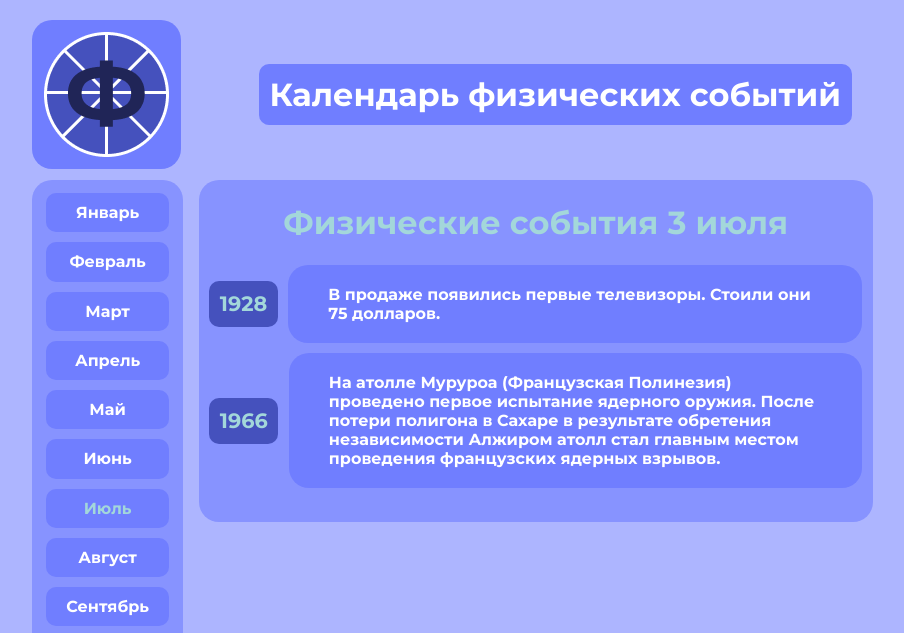
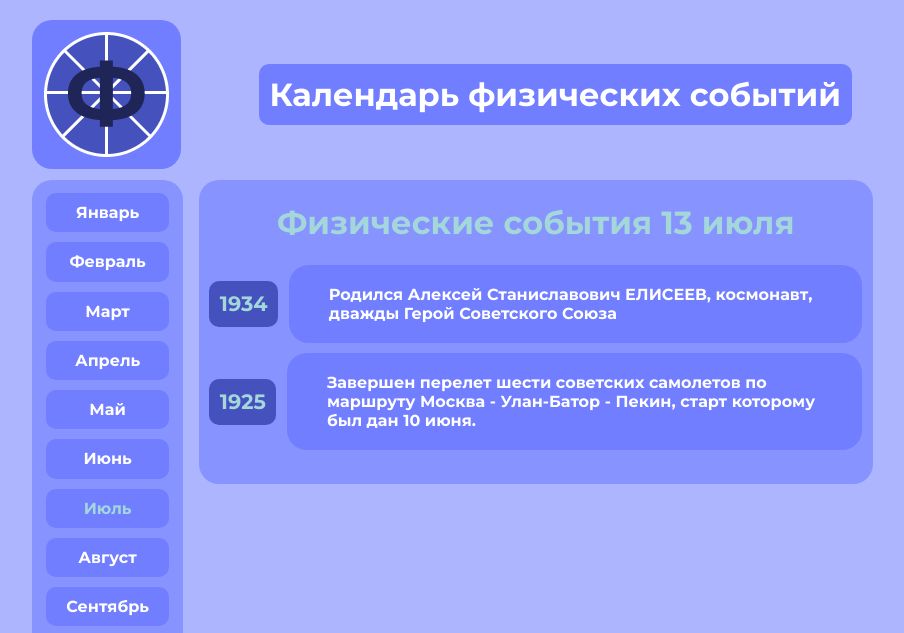
Before and after one commit to Dizey5K/Dizey5K.github.io, a website: page iul3.html in a window 1280 px wide. Shown: the part 131-764 px from the top of the page, without its empty margins (198-1102 px from the left). Drawn offline with Linux system fonts and the light colour scheme.

Commit message:
Update iul3.html

```diff
--- a/iul3.html
+++ b/iul3.html
@@ -64,22 +64,19 @@
         </div>
         <div class="daysS">
           <div class="t">
-            <h1>Физические события 3 июля</h1>
+            <h1>Физические события 13 июля</h1>
           </div>
           <div class="act">
             <div class="container">
-              <div class="year"><p>1928</p></div>
+              <div class="year"><p>1934</p></div>
               <div class="text">
-                В продаже появились первые телевизоры. Стоили они 75 долларов.
+Родился Алексей Станиславович ЕЛИСЕЕВ, космонавт, дважды Герой Советского Союза
               </div>
             </div>
             <div class="container">
-              <div class="year"><p>1966</p></div>
+              <div class="year"><p>1925</p></div>
               <div class="text">
-                На атолле Муруроа (Французская Полинезия) проведено первое
-                испытание ядерного оружия. После потери полигона в Сахаре в
-                результате обретения независимости Алжиром атолл стал главным
-                местом проведения французских ядерных взрывов.
+Завершен перелет шести советских самолетов по маршруту Москва - Улан-Батор - Пекин, старт которому был дан 10 июня.
               </div>
             </div>
           </div>
```
